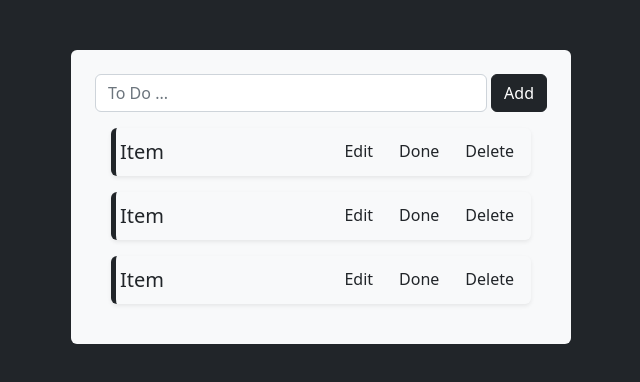
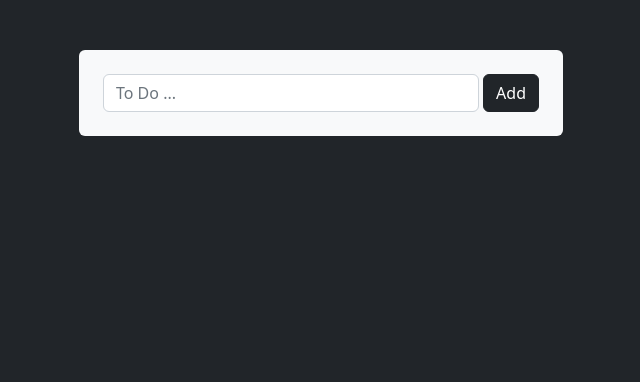
Before and after one commit to zahraf1998/react-to-do-list, a React (Create React App) app: page / in a window 1280 px wide. Shown: the top 382 px of the page, without its empty margins (319-959 px from the left). Built offline with nearby package versions, Linux system fonts and the light colour scheme.

Commit message:
added state

```diff
--- a/src/App.js
+++ b/src/App.js
@@ -22,7 +22,7 @@ function App() {
   }
   return (
     <div className="App">
-      <div className="app-container rounded p-4 bg-light">
+      <div className="app-container rounded m-2 p-4 bg-light">
         <form className="d-flex" onSubmit={handleSubmit}>
           <input
             type="text"
@@ -33,7 +33,7 @@ function App() {
           ></input>
           <input type="submit" className="btn btn-dark" value="Add"></input>
         </form>
-        <List />
+        <List items={items} />
       </div>
     </div>
   );
--- a/src/Item.js
+++ b/src/Item.js
@@ -1,7 +1,7 @@
-export default function Item() {
+export default function Item({ item }) {
   return (
     <div className="d-flex justify-content-between m-3 p-1 rounded shadow-sm border-start border-5 border-dark ">
-      <h5 className="pt-2">Item</h5>
+      <h5 className="pt-2 ps-2">{item.title}</h5>
       <div>
         <button className="btn">Edit</button>
         <button className="btn">Done</button>
--- a/src/List.js
+++ b/src/List.js
@@ -1,10 +1,10 @@
 import Item from "./Item";
-export default function List() {
+export default function List({ items }) {
   return (
     <div className="List">
-      <Item />
-      <Item />
-      <Item />
+      {items.map((item, i) => (
+        <Item key={i} item={item} />
+      ))}
     </div>
   );
 }
```
